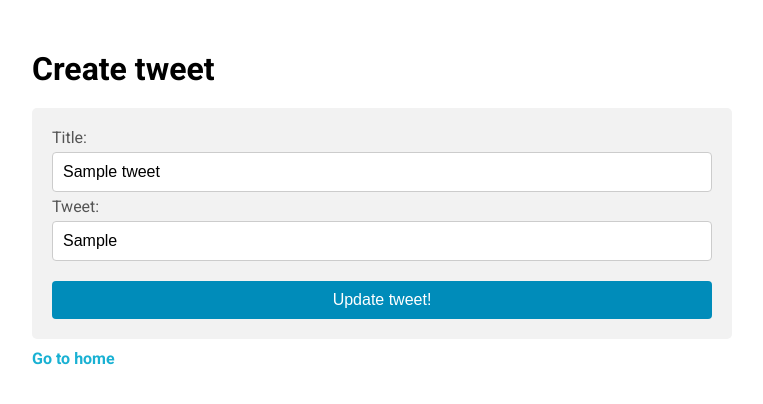
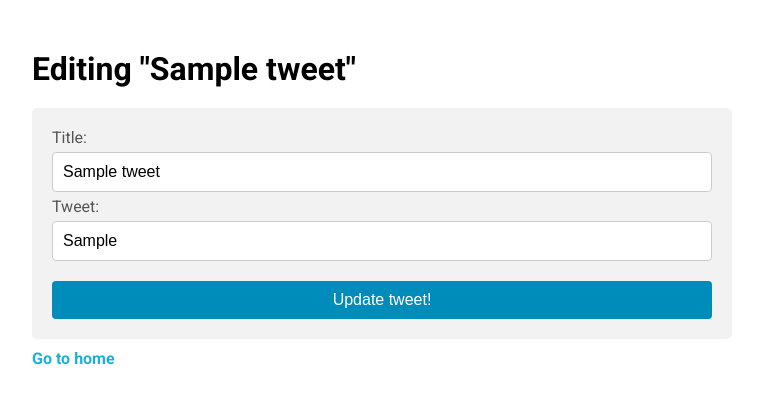
Before and after one commit to lywebdev/matrix-studying, a Node server app: page /tweets/edit/600000000000000000000001 in a window 1280 px wide. Shown: the top 404 px of the page, without its empty margins (258-1021 px from the left). Run offline with Node 20, Linux system fonts and the light colour scheme; a user stored in the database is signed in; tables that the repository leaves empty hold one stand-in row (values such as "Sample post"); some libraries are stand-ins or nearby versions.

Commit message:
fix title on tweet edit page

```diff
--- a/Backend challenge/views/tweet-edit.ejs
+++ b/Backend challenge/views/tweet-edit.ejs
@@ -3,13 +3,13 @@
 <head>
     <meta charset="UTF-8">
     <meta name="viewport" content="width=device-width, initial-scale=1.0">
-    <title>Create new tweet</title>
+    <title>Editing "<%= tweet.title %>"</title>
     <link rel="stylesheet" href="/css/main.css">
 </head>
 <body>
 <div id="app">
     <div class="container" style="width: 700px; margin: 0 auto;">
-        <h1>Create tweet</h1>
+        <h1>Editing "<%= tweet.title %>"</h1>
         <form action="/tweets/update/<%= tweet.id %>" method="POST" class="form">
             <div>
                 <label for="title">Title:</label>
```
